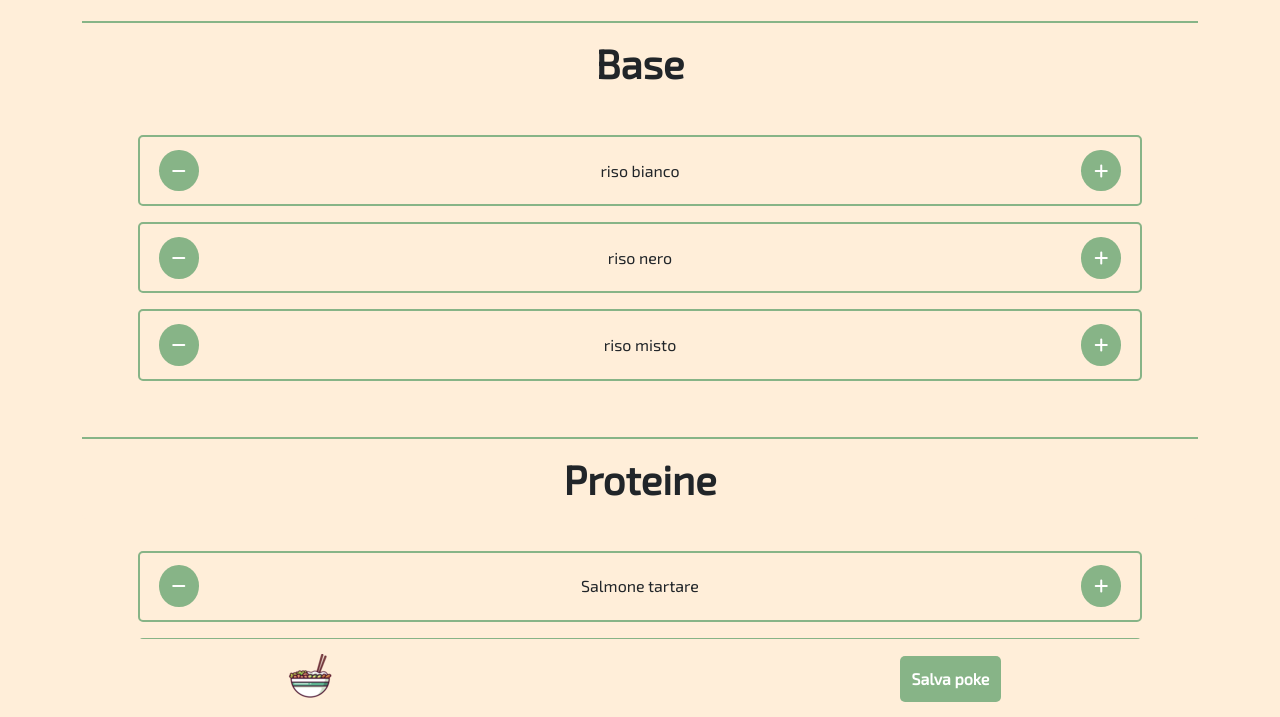
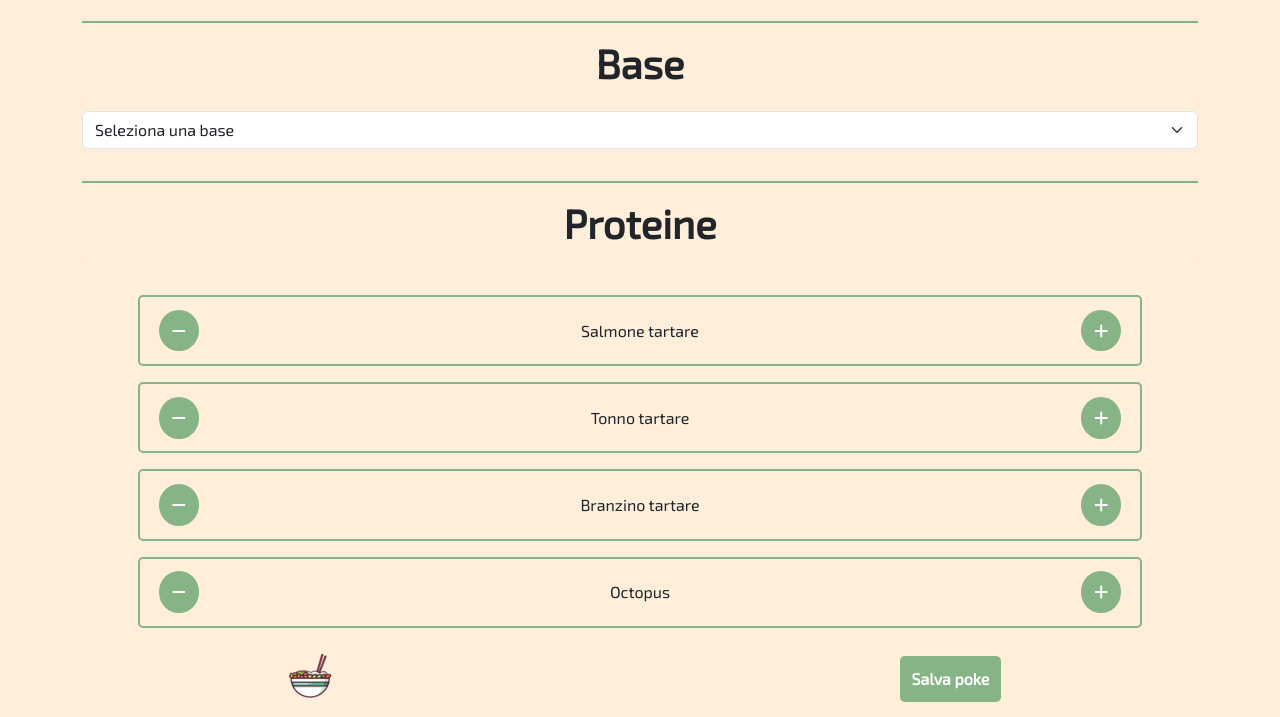
Before and after one commit to andrearicciotti/kinki-poke-app, a plain HTML site: page index.html in a window 1280 px wide. Shown: the part 83-800 px from the top of the page. Drawn offline with nearby package versions, Linux system fonts and the light colour scheme.

Commit message:
wip: select options input in bases - fix: text format in poke cart

```diff
--- a/js/main.js
+++ b/js/main.js
@@ -1,5 +1,12 @@
 let config;
-let poke = {};
+let poke = {
+    basis: {},
+    proteins: {},
+    greens: {},
+    toppings: {},
+    sauces: {},
+    price: {}
+};
 const translations = {
     bases: "Base",
     proteins: "Proteine",
@@ -60,7 +67,6 @@
 
 function deletePoke(index) {
     let storage = JSON.parse(localStorage.getItem('cart')) || [];
-    console.log(storage.cart, storage.totalPrice);
 
     const totalPrice = (parseFloat(storage.totalPrice) - storage.cart[index].price).toFixed(2).toString();
     storage.cart.splice(index,1);
@@ -79,7 +85,6 @@
     const cartTotal = document.querySelector('.ms-price');
     cartBody.innerHTML = '';
     let html = '';
-    console.log(cart);
 
     if (cart.length > 0) {
         cartTotal.innerHTML = `${storage.totalPrice} €`;
@@ -97,6 +102,8 @@
 
             for (const type in poke) {
                 if(type == 'price') continue;
+                if (!Object.keys(poke[type]).length > 0) {continue};
+
                 let sIngredients = '';
                 html += `
                         <div class="type-resume">
@@ -105,13 +112,11 @@
 
                 for (const ingredient in poke[type]) {
                     sIngredients += `
-                        ${ingredient} (<strong>${poke[type][ingredient]}</strong>)
-                    `
+                        ${ingredient} <strong>${poke[type][ingredient] > 1 ? '(x'+poke[type][ingredient]+')' : ''}</strong>,`
                 }
 
                 html += `
-                    ${sIngredients}.
-                `;
+                    ${sIngredients.slice(0,-1)}.`;
                 html += `</span></div>`;
             }
 
@@ -145,12 +150,26 @@
             mb = 'mb-6'
         }
 
+        if (key == 'bases') {
+
+            container.innerHTML +=
+            `<div class="box my-2 ${mb} text-center">
+                <h2 style="z-index:${i}" class="mt-3 mb-2 py-3 fw-bolder ms-title fs-1">${translations[key]}</h2>
+                <select class="${key+'-list'} form-select ms-select" id="${key}" name="${key}" onchange="updateBase()">
+                <option value="">Seleziona una base</option>
+                </select>
+            </div>`;
+
+        } else {
+
             container.innerHTML +=
             `<div class="box my-2 ${mb} text-center">
                 <h2 style="z-index:${i}" class="mt-3 mb-4 py-3 fw-bolder ms-title fs-1">${translations[key]}</h2>
                 <ul class="${key+'-list'} d-flex flex-column align-items-center">
                 </ul>
             </div>`;
+
+        }
     }
 }
 
@@ -163,8 +182,18 @@
         config.ingredients[key].forEach(ingredient => {
             list = document.querySelector('.'+key+'-list');
 
+            if (key == 'bases') {
+
+                list.innerHTML += `
+                <option value="${ingredient}">${ingredient}</option>
+                `
+
+            } else {
+
                 list.innerHTML +=
                 `<li class="ingredient my-2 d-flex align-items-center justify-content-between position-relative"><i class="fa-solid fa-minus me-3" onclick="btnClick(false,'${key}','${ingredient.replace("'", "\\'")}')"></i></i><span class="ingredient-text">${ingredient}</span><i class="fa-solid fa-plus ms-3" onclick="btnClick(true,'${key}','${ingredient.replace("'", "\\'")}')"></i><span id="${key}-${ingredient}" class="ingredient-badge position-absolute badge-hidden"></span></li>`;
+
+            }
         });
     }
 }
@@ -208,6 +237,13 @@
     checkLimits();
 }
 
+function updateBase() {
+    const baseSelection = document.getElementById('bases');
+    const selectedBase = baseSelection.options[baseSelection.selectedIndex].value;
+    console.log(selectedBase);
+
+}
+
 function checkMaximals(type) {
     let maximals = config.maximals[type]
     let quantity = 1;
@@ -216,7 +252,6 @@
         quantity += poke[type][keyIngredient];
     }
 
-    console.log(quantity, maximals);
 
     return quantity <= maximals
 }
@@ -282,6 +317,8 @@
 }
 
 function savePoke() {
+    console.log(poke);
+
     let pokeKeys = Object.keys(poke).length;
 
     if (pokeKeys > 0) {
--- a/style/main.css
+++ b/style/main.css
@@ -35,6 +35,10 @@
     border-bottom-left-radius: 5px;
     border-top: 2px solid rgb(135, 180, 135);
     transition: all 1s ease;
+}
+
+.ms-select {
+
 }
 
 .cart-header {
```
Lines whose indentation alone changed are shown as unchanged.
